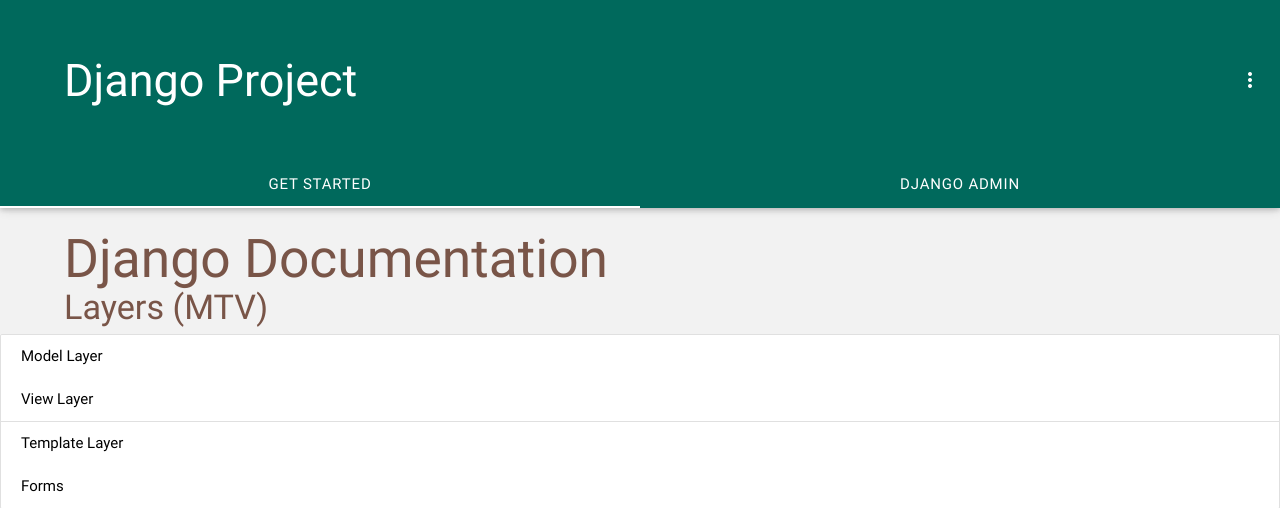
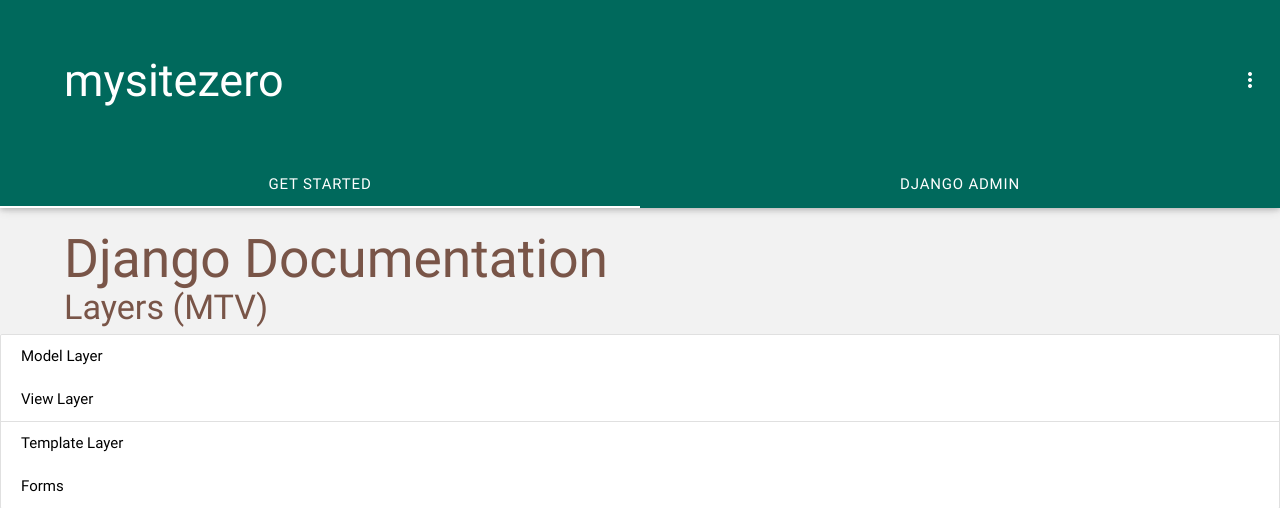
Before and after one commit to huogerac/mysitezero, a Django app: template apps/core/templates/core/index.html in a window 1280 px wide. Shown: the top 508 px of the page. Run offline with Django 3.2, Linux system fonts and the light colour scheme; the template is opened without the code that fills it, so the values that code supplies are empty; parts of the project's set-up code (start-up, migrations or seed data) failed here and were passed over.

Commit message:
Update paths

```diff
--- /dev/null
+++ b/apps/core/static/core/js/index.js
@@ -0,0 +1,4 @@
+
+$('.tab-item').on('click', function() {
+    Materialize.toast($(this).text(), 1200);
+});
--- a/apps/core/templates/core/index.html
+++ b/apps/core/templates/core/index.html
@@ -1,3 +1,4 @@
+
 {% extends "base.html" %}
 
 {% load static i18n %}
@@ -6,7 +7,8 @@
 
   <div class="top-fixed z-depth-1">
       <div class="top-header valign-wrapper teal darken-3 white-text">
-          <h5 class="ft-title">Django Project</h5>
+
+          <h5 class="ft-title">mysitezero</h5>
 
           <div>
               <i class="material-icons waves-effect waves-light
@@ -75,6 +77,6 @@
 
 {% block extra_javascript %}
 
-  <script src="{% static 'js/index.js' %}"></script>
+  <script src="{% static 'core/js/index.js' %}"></script>
 
 {% endblock extra_javascript %}
--- a/apps/templates/403_csrf.html
+++ b/apps/templates/403_csrf.html
@@ -1,3 +1,4 @@
+
 {% extends "base.html" %}
 
 {% block title %}Forbidden (403){% endblock %}
--- a/apps/templates/404.html
+++ b/apps/templates/404.html
@@ -1,3 +1,4 @@
+
 {% extends "base.html" %}
 
 {% block title %}Page not found{% endblock %}
--- a/apps/templates/500.html
+++ b/apps/templates/500.html
@@ -1,3 +1,4 @@
+
 {% extends "base.html" %}
 
 {% block title %}Server Error{% endblock %}
--- a/apps/templates/base.html
+++ b/apps/templates/base.html
@@ -1,5 +1,5 @@
+
 {% load static i18n %}
-
 <!DOCTYPE html>
 <html>
   <head>
@@ -8,7 +8,11 @@
       <meta http-equiv="x-ua-compatible" content="ie=edge">
       <meta name="description" content="">
       <meta name="author" content="">
-      <title>{% block title %}Django{% endblock title %}</title>
+      <title>{% block title %}
+
+      mysitezero
+
+      {% endblock title %}</title>
 
       <!-- HTML5 shim, for IE6-8 support of HTML5 elements -->
       <!--[if lt IE 9]>
--- a/config/settings/base.py
+++ b/config/settings/base.py
@@ -66,7 +66,7 @@
 # MANAGER CONFIGURATION
 # See: https://docs.djangoproject.com/en/dev/ref/settings/#admins
 ADMINS = [
-    ("""admin@domain.com""", 'email@domain.com'),
+    ("""Roger Camargo""", 'roger@na-inter.net'),
 ]
 
 # See: https://docs.djangoproject.com/en/dev/ref/settings/#managers
@@ -193,4 +193,5 @@
     },
 ]
 
+# Use another url for security
 ADMIN_URL = r'^admin/'
--- a/config/urls.py
+++ b/config/urls.py
@@ -6,7 +6,7 @@
 
 urlpatterns = [
 
-    url(settings.ADMIN_URL, admin.site.urls, name='django.admin.home'),
+    url(settings.ADMIN_URL, admin.site.urls),
 
     url(r'^core/', include('core.urls')),
 
--- a/config/wsgi.py
+++ b/config/wsgi.py
@@ -16,6 +16,6 @@
 app_path = os.path.dirname(os.path.abspath(__file__)).replace('/config', '')
 sys.path.append(os.path.join(app_path, 'apps'))
 
-os.environ.setdefault("DJANGO_SETTINGS_MODULE", "mysitezero.settings.staging")
+os.environ.setdefault("DJANGO_SETTINGS_MODULE", "config.settings.staging")
 
 application = get_wsgi_application()
```
Also changed, not shown: 2 other files.
